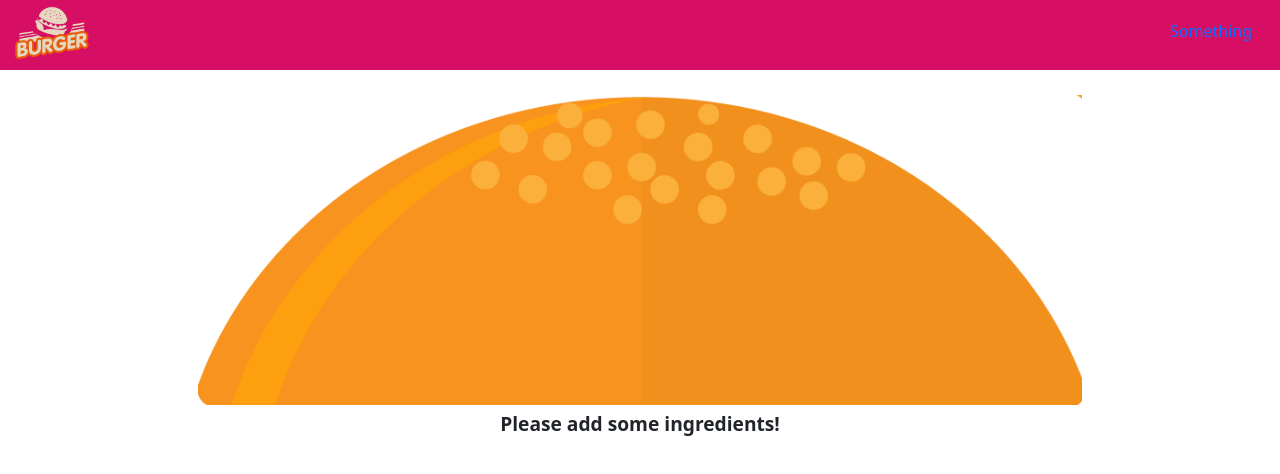
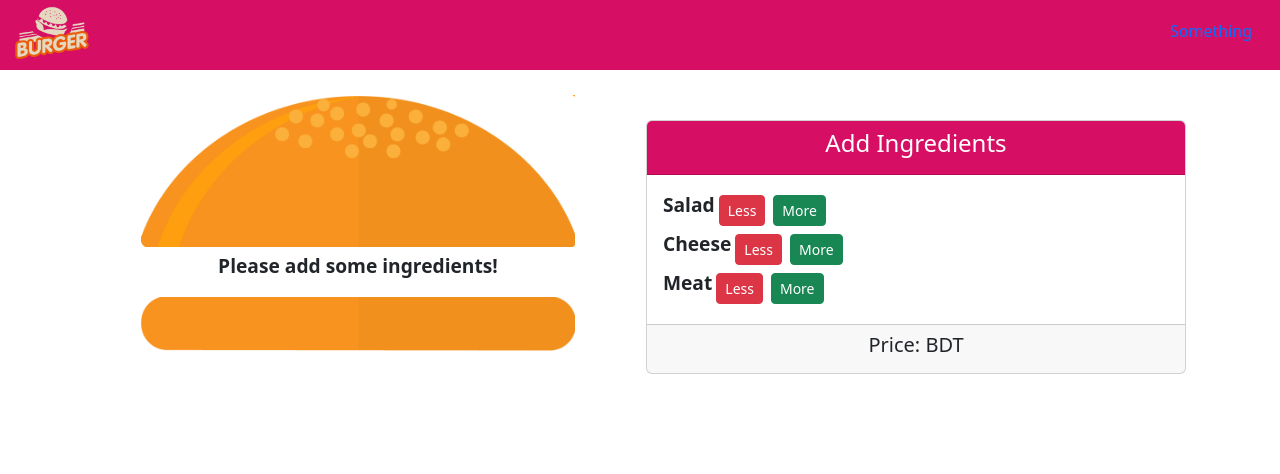
Before and after one commit to Nazmul-Karim-Tanvir/React-for-Frontend-Development-with-Redux, a React (Create React App) app in the folder project-2-my-burger/my-burger/: page / in a window 1280 px wide. Shown: the top 474 px of the page. Built offline with nearby package versions, Linux system fonts and the light colour scheme.

Commit message:
5 Controls Component

```diff
--- a/project-2-my-burger/my-burger/src/App.js
+++ b/project-2-my-burger/my-burger/src/App.js
@@ -1,7 +1,6 @@
 import React from 'react';
 import './App.css';
 import Main from './Components/Main';
-
 
 function App() {
   return (
--- a/project-2-my-burger/my-burger/src/Components/BurgerBuilder/Burger/Burger.css
+++ b/project-2-my-burger/my-burger/src/Components/BurgerBuilder/Burger/Burger.css
@@ -1,4 +1,4 @@
-.Burger{
+.Burger {
     width: 100%;
     margin: auto;
     height: 350px;
@@ -8,11 +8,12 @@
     font-size: 1.2rem;
 }
 
-.Burger::-webkit-scrollbar{
+.Burger::-webkit-scrollbar {
     display: none;
 }
 
+/* Hide scrollbar for IE, Edge and Firefox */
 .Burger {
-    -ms-overflow-style: none;
-    scrollbar-width: none;
+  -ms-overflow-style: none;  /* IE and Edge */
+  scrollbar-width: none;  /* Firefox */
 }
--- a/project-2-my-burger/my-burger/src/Components/BurgerBuilder/Burger/Burger.js
+++ b/project-2-my-burger/my-burger/src/Components/BurgerBuilder/Burger/Burger.js
@@ -1,9 +1,10 @@
-import React from 'react'
-import Ingredient from '../Ingredient/Ingredient'
-import './Burger.css'
+import React from 'react';
+import './Burger.css';
+import Ingredient from '../Ingredient/Ingredient';
+
 const Burger = props => {
-  let IngredientArr = props.ingredients.map(item => {
-    let amountArr = [...Array(item.amount).keys()]
+    let ingredientArr = props.ingredients.map(item => {
+        let amountArr = [...Array(item.amount).keys()];
         return amountArr.map(_ => {
             return <Ingredient type={item.type} key={Math.random()} />
         })
@@ -11,17 +12,17 @@
         .reduce((arr, element) => {
             return arr.concat(element);
         }, []);
-  if (IngredientArr.length === 0) {
-    IngredientArr = <p>Please add some ingredients!</p>
+
+    if (ingredientArr.length === 0) {
+        ingredientArr = <p>Please add some ingredients!</p>;
     }
     return (
-    <div className='Burger'>
+        <div className="Burger">
             <Ingredient type="bread-top" />
-      {IngredientArr}
+            {ingredientArr}
             <Ingredient type="bread-bottom" />
         </div>
     )
 }
 
-
 export default Burger;
--- a/project-2-my-burger/my-burger/src/Components/BurgerBuilder/BurgerBuilder.js
+++ b/project-2-my-burger/my-burger/src/Components/BurgerBuilder/BurgerBuilder.js
@@ -1,18 +1,20 @@
-import React, { Component } from "react";
-import Burger from "./Burger/Burger";
+import React, { Component } from 'react';
+import Burger from './Burger/Burger';
+import Controls from './Controls/Controls';
 
 export default class BurgerBuilder extends Component {
-    state ={
-         ingredients:[
-            {type: 'salad', amount: 0},
-            {type: 'cheese', amount: 0},
-            {type: 'meat', amount: 0}
-         ]
+    state = {
+        ingredients: [
+            { type: 'salad', amount: 0 },
+            { type: 'cheese', amount: 0 },
+            { type: 'meat', amount: 0 },
+        ]
     }
     render() {
         return (
-            <div>
-                <Burger ingredients={this.state.ingredients}/>
+            <div className="d-flex flex-md-row flex-column">
+                <Burger ingredients={this.state.ingredients} />
+                <Controls />
             </div>
         )
     }
--- /dev/null
+++ b/project-2-my-burger/my-burger/src/Components/BurgerBuilder/Controls/Controls.js
@@ -0,0 +1,50 @@
+import React from 'react';
+import { Card, CardBody, CardFooter, CardHeader, Button } from 'reactstrap';
+
+const controls = [
+    { label: 'Salad', type: 'salad' },
+    { label: 'Cheese', type: 'cheese' },
+    { label: 'Meat', type: 'meat' },
+]
+
+const BuildControl = props => {
+    return (
+        <div className="d-flex">
+            <div className="mr-auto ml-5" style={{ fontWeight: "bold", fontSize: "1.2rem" }}>{props.label}</div>
+            <button className="btn btn-danger btn-sm m-1">Less</button>
+            <button className="btn btn-success btn-sm m-1">More</button>
+        </div>
+    )
+}
+
+
+const Controls = props => {
+    return (
+        <div className="container ml-md-5" style={{ textAlign: "center" }}>
+            <Card style={{
+                marginTop: "30px",
+                marginBottom: "30px",
+                textAlign: "center"
+            }}>
+                <CardHeader style={{
+                    backgroundColor: "#D70F64",
+                    color: "white"
+                }}><h4>Add Ingredients</h4></CardHeader>
+                <CardBody>
+                    {
+                        controls.map(item => {
+                            return <BuildControl
+                                label={item.label}
+                                type={item.type}
+                                key={Math.random()}
+                            />
+                        })
+                    }
+                </CardBody>
+                <CardFooter><h5>Price: BDT</h5></CardFooter>
+            </Card>
+        </div>
+    )
+}
+
+export default Controls;
--- a/project-2-my-burger/my-burger/src/Components/Main.js
+++ b/project-2-my-burger/my-burger/src/Components/Main.js
@@ -6,7 +6,7 @@
     return (
         <div>
             <Header />
-      <div className='container'>
+            <div className="container">
                 <BurgerBuilder />
             </div>
         </div>
```
Lines whose indentation alone changed are shown as unchanged.
